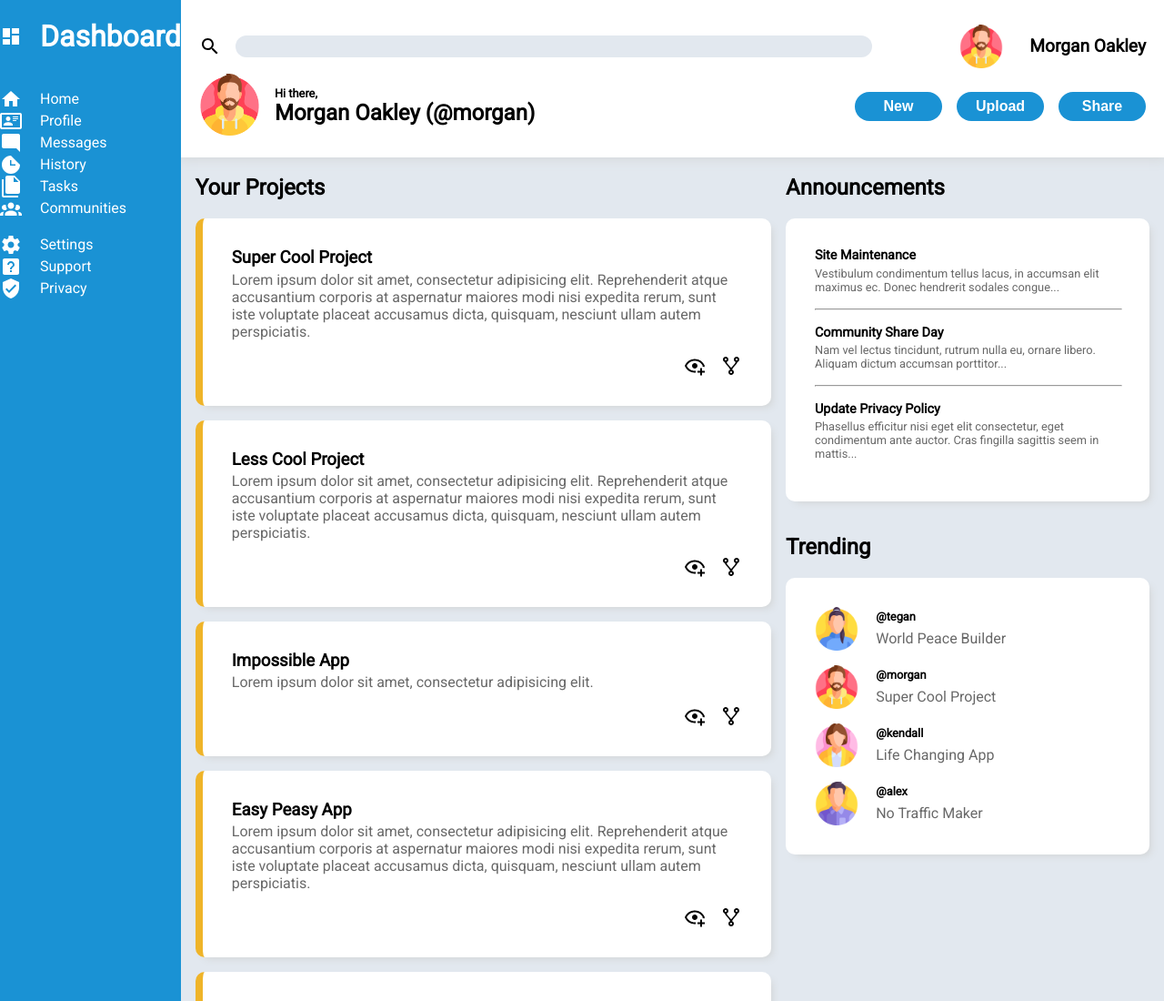
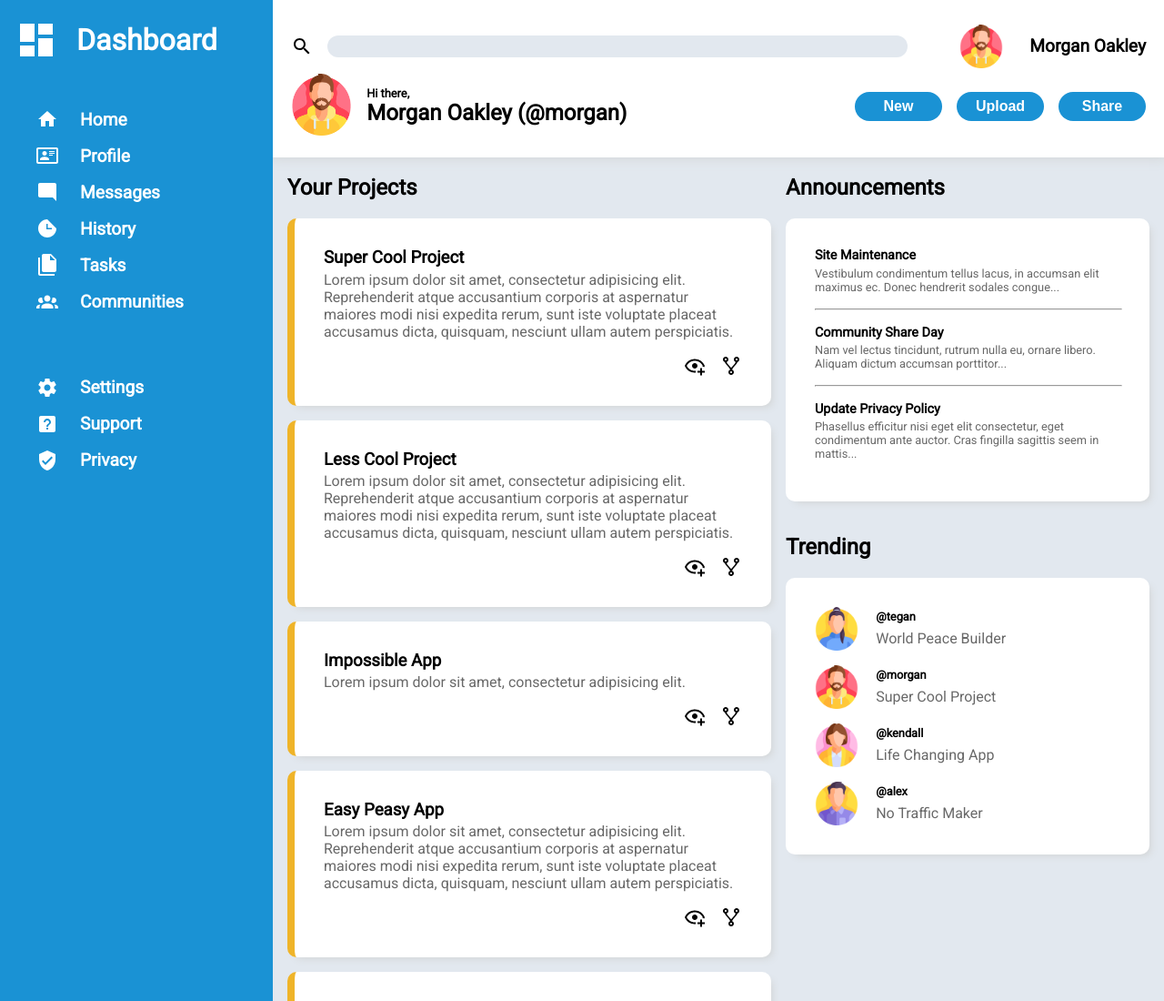
Before and after one commit to andrewlutton/odin-dashboard, a plain HTML site: page index.html in a window 1280 px wide. Shown: the top 1100 px of the page at 91% size. Drawn offline with Linux system fonts and the light colour scheme.

Commit message:
Style sidebar

```diff
--- a/style.css
+++ b/style.css
@@ -7,7 +7,7 @@
 body {
     font-family: "Roboto", sans-serif;
     display: grid;
-    grid-template-columns: min-content 1fr;
+    grid-template-columns: 18.75rem 1fr;
     grid-template-rows: min-content 100%;
     margin: 0;
     min-height: 100vh;
@@ -19,11 +19,14 @@ body {
     background-color: #1A92D4;
     color: #FFFFFF;
     z-index: 2;
+    display: grid;
+    grid-template-rows: min-content min-content min-content;
+    gap: 2rem;
 }
 
 .sidebar ul {
-    padding: 0;
     list-style-type: none;
+    font-size: 1.2rem;
 }
 
 .sidebar-title {
@@ -32,6 +35,21 @@ body {
     grid-auto-flow: column;
     justify-content: start;
     gap: 20px;
+    padding-top: 1.25rem;
+    padding-left: 1rem;
+}
+
+.sidebar-title img {
+    height: 3rem;
+    width: auto;
+}
+
+h1, h3 {
+    margin: 0;
+}
+
+h1 {
+    font-size: 2rem;
 }
 
 .sidebar li {
@@ -39,13 +57,15 @@ body {
     align-items: center;
     grid-auto-flow: column;
     justify-content: start;
-    gap: 20px;
+    gap: 1.5rem;
+    margin: 1rem 0;
+    font-weight: 600;
 }
 
-/* .sidebar img {
+ul img {
     height: 100%;
     width: auto;
-} */
+}
 
 .header {
     padding: 20px;
@@ -202,9 +222,6 @@ body {
     flex-direction: column;
 }
 
-h3 {
-    margin: 0;
-}
 .trending {
     display: grid;
     gap: 1rem;
```
